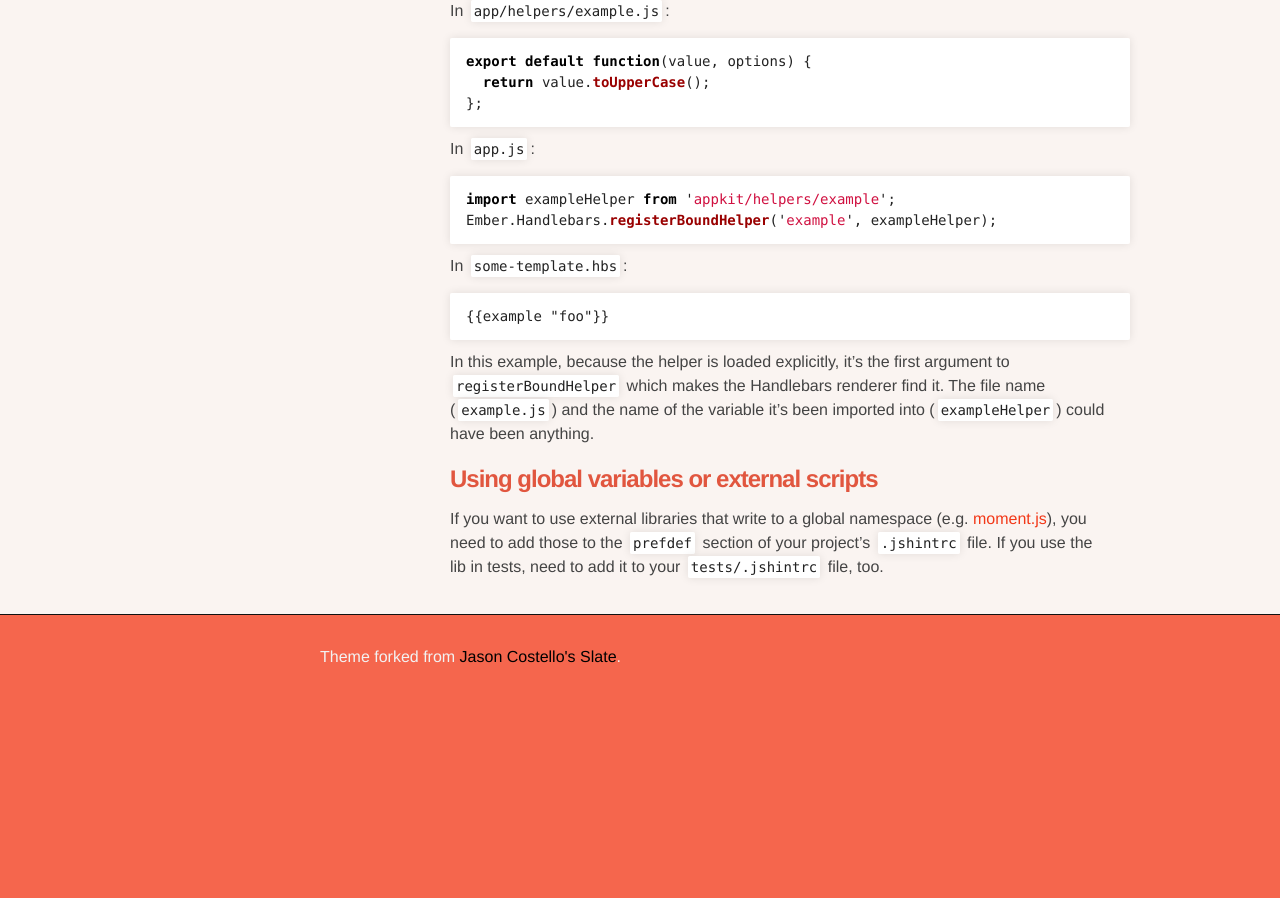
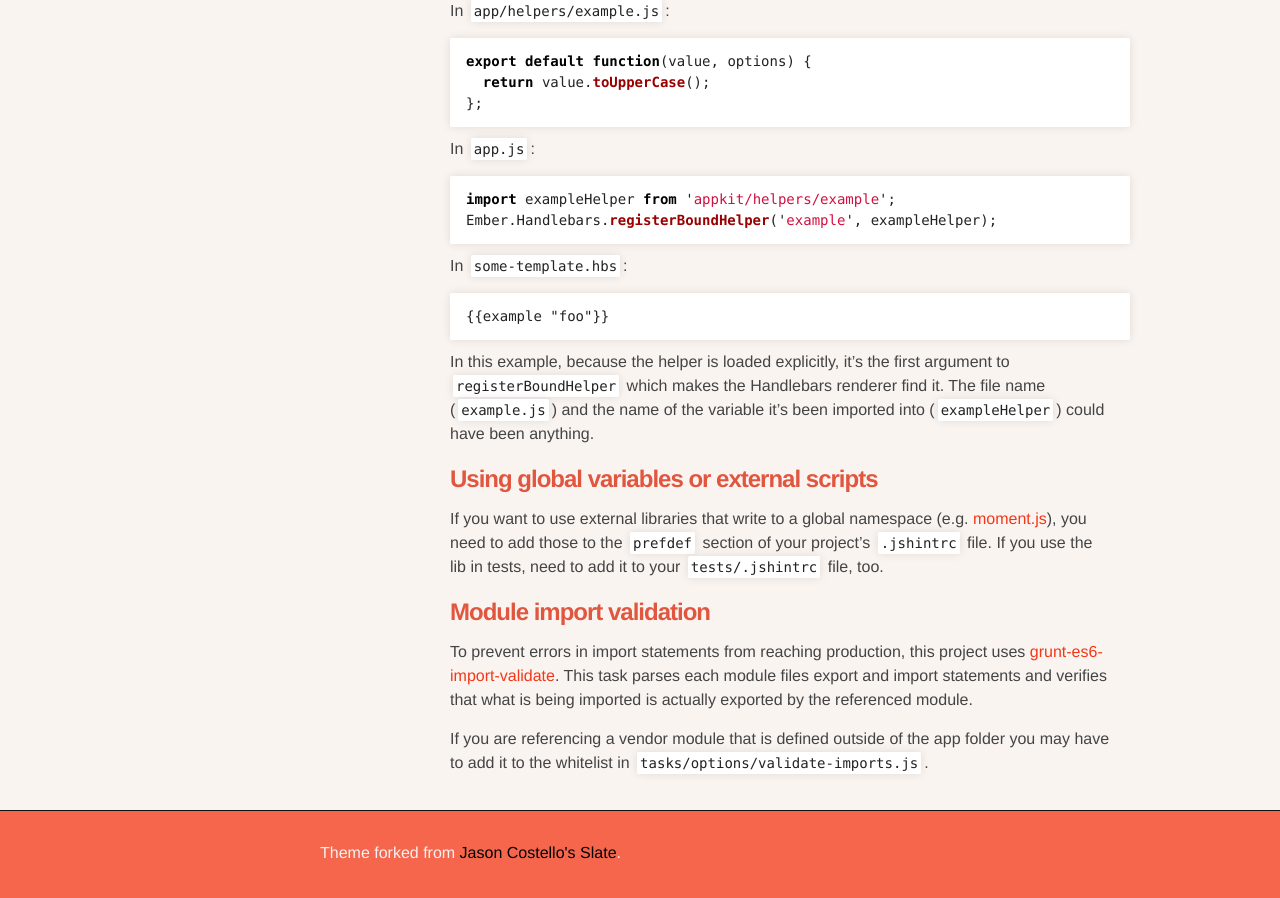
Before and after one commit to stefanpenner/ember-app-kit, a Jekyll site: the page built from guides/using-modules.md, in a window 1280 px wide and 900 px high, scrolled down 1784 px. Built offline with Jekyll 4.4.1, drawn with Linux system fonts in a browser that asks for light colours; before the commit the page ends 2488 px from its top, so only the background shows below that.

Commit message:
Add module import validation instructions
- Add brief paragraph and link to using-modules.md

```diff
--- a/guides/using-modules.md
+++ b/guides/using-modules.md
@@ -121,3 +121,13 @@ If you want to use external libraries that write to a global namespace (e.g.
 [moment.js](http://momentjs.com/)), you need to add those to the `prefdef`
 section of your project's `.jshintrc` file. If you use the lib in tests, need
 to add it to your `tests/.jshintrc` file, too.
+
+### Module import validation
+
+To prevent errors in import statements from reaching production, this project
+uses [grunt-es6-import-validate](https://github.com/sproutsocial/grunt-es6-import-validate).
+This task parses each module files export and import statements and verifies
+that what is being imported is actually exported by the referenced module.
+
+If you are referencing a vendor module that is defined outside of the app folder
+you may have to add it to the whitelist in `tasks/options/validate-imports.js`.
```
